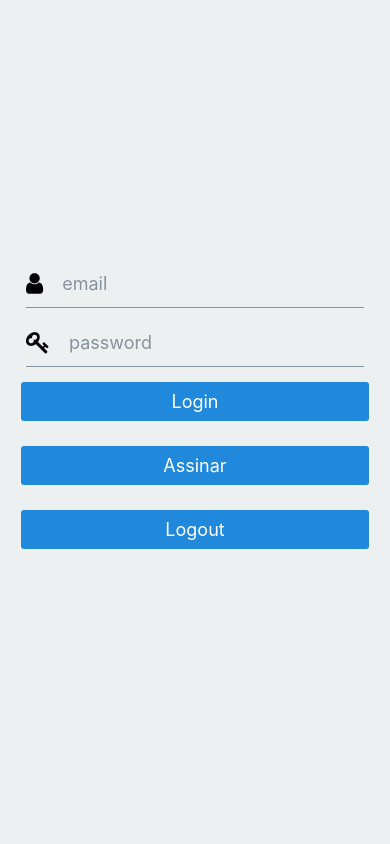
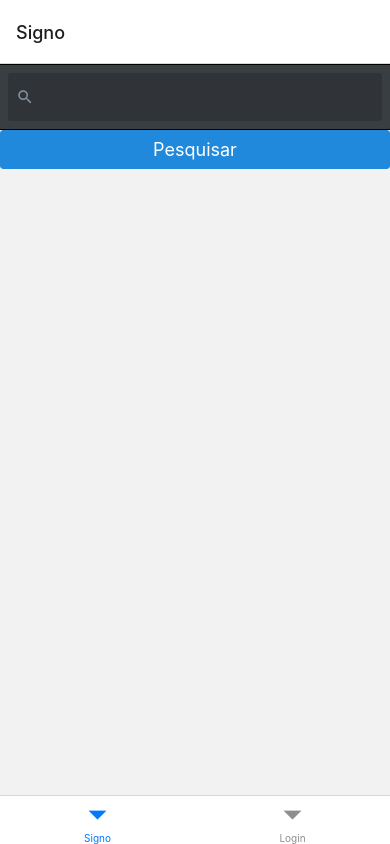
Before and after one commit to lucianovilela/signos, a React Native app: screen / in a window 390 px wide. Built offline with nearby package versions, Linux system fonts and the light colour scheme; no server answers.

Commit message:
nova versao

```diff
--- a/components/AppStyle.js
+++ b/components/AppStyle.js
@@ -8,7 +8,6 @@ const styles = StyleSheet.create({
     justifyContent: 'center',
     paddingTop: Constants.statusBarHeight,
     backgroundColor: '#ecf0f1',
-    padding: 8,
   },
   paragraph: {
     margin: 24,
--- a/components/BarcodeScreen.js
+++ /dev/null
@@ -1,79 +0,0 @@
-import React, { useState, useEffect, useContext } from "react";
-import { Text, View, StyleSheet, Button, Platform, SafeAreaView } from "react-native";
-import { BarCodeScanner } from "expo-barcode-scanner";
-import ContextAuth from "./InfoProvider";
-import style from '../components/AppStyle'
-
-import * as Permissions from "expo-permissions";
-
-export default function BarcodeScreen({ nativation }) {
-  const authContext = useContext(ContextAuth);
-  const [scanned, setScanned] = useState(false);
-
-  return (
-      scanned ? (
-        <SafeAreaView style={style.container} >
-          <View>
-            <Text>Acesso concedido</Text>
-
-
-          </View>
-          <Button title="ok" onPress={() => setScanned(false)} />
-        </SafeAreaView>
-      ) : (
-        <Barcode scanned={scanned} setScanned={setScanned} />
-      )
-  );
-}
-
-function Barcode({ scanned, setScanned }) {
-  const authContext = useContext(ContextAuth);
-  const [hasPermission, setHasPermission] = useState(null);
-
-  useEffect(() => {
-    (async () => {
-      if (Platform.OS.toLowerCase() === "web") {
-        setHasPermission(true);
-      } else {
-        const { status } = await Permissions.askAsync(Permissions.CAMERA);
-        setHasPermission(status === "granted");
-      }
-    })();
-  }, []);
-
-  const handleBarCodeScanned = ({ data }) => {
-    (async () => {
-      const obj = JSON.parse(data);
-
-      const token = await authContext.state.user.getIdToken();
-      setScanned(true);
-      authContext.action.fechingURL(
-        `https://portaoeletronico.herokuapp.com/api/portao/abre/${obj._id}?key=${obj.key}&email=${authContext.state.user.email}`,
-        token
-      );
-    })();
-  };
-
-  if (hasPermission === null) {
-    return <Text>Requesting for camera permission</Text>;
-  }
-  if (hasPermission === false) {
-    return <Text>No access to camera</Text>;
-  }
-
-  return (
-    <BarCodeScanner
-      key="camera"
-      onBarCodeScanned={scanned ? undefined : handleBarCodeScanned}
-      style={StyleSheet.absoluteFillObject}
-    ></BarCodeScanner>
-  );
-}
-
-const styles = StyleSheet.create({
-  container: {
-    flex: 1,
-    flexDirection: "column",
-    justifyContent: "center",
-  },
-});
--- a/components/HomeScreen.js
+++ b/components/HomeScreen.js
@@ -5,8 +5,8 @@ import { View } from "react-native";
 import { createBottomTabNavigator } from "@react-navigation/bottom-tabs";
 
 import ContextAuth from "./InfoProvider";
-import BarcodeScreen from "./BarcodeScreen";
 import LoginScreen from "./LoginScreen";
+import SignoScreen from "./SignoScreen";
 
 import style from "./AppStyle";
 
@@ -21,15 +21,12 @@ function HomeScreen({ navigation, route }) {
 
   return (
     <View style={style.container}>
-      {authContext.state.isSignout ? (
-        <LoginScreen />
-      ) : (
         <Tab.Navigator>
           <Tab.Screen
-            name="BarCode"
-            component={BarcodeScreen}
+            name="Signo"
+            component={SignoScreen}
             options={{
-              title: "Barcode",
+              title: "Signo",
             }}
           />
 
@@ -41,7 +38,6 @@ function HomeScreen({ navigation, route }) {
             }}
           />
         </Tab.Navigator>
-      )}
     </View>
   );
 }
--- /dev/null
+++ b/components/SignoScreen.js
@@ -0,0 +1,55 @@
+import * as React from 'react';
+import { useState } from 'react';
+
+import { View, StyleSheet, ActivityIndicator } from 'react-native';
+import {
+  Input,
+  Button,
+  SocialIcon,
+  SearchBar,
+  Text,
+  Avatar,
+  Card,
+  Image,
+} from 'react-native-elements';
+
+import * as WebBrowser from 'expo-web-browser';
+
+const InfoPessoal = ({ info }) => (
+  <Card containerStyle={{alignContent:"center"}}>
+    <Card.Image
+    source={{ uri: info.imagem }}
+        style={{ width: 200, height: 200 }}
+        PlaceholderContent={<ActivityIndicator/>}
+      />
+    <Card.Divider/>
+    <Card.Title>{info.info.fullName || info.info.name}</Card.Title>
+    <Text>{info.signo.signo}</Text>
+    <Text>{info.info.birthDate?.date}</Text>
+    <Text>{info.info.birthDate?.age} Anos </Text>
+    <Button title="info" onPress={()=>{ WebBrowser.openBrowserAsync(info.url)}}/>
+  </Card>
+);
+
+function SignoScreen({ navigation, route }) {
+  const [text, setText] = useState('');
+
+  const [info, setInfo] = useState(undefined);
+  const getInfo = () => {
+    if(text)
+      fetch(`https://signos-celebridades.herokuapp.com/celeb?nome=${text}`, {
+      method: 'GET',
+    })
+      .then((r) => r.json())
+      .then((r) => setInfo(r));
+  };
+  return (
+    <View >
+      <SearchBar onChangeText={(text) => setText(text)} value={text} />
+      <Button title="Pesquisar" onPress={getInfo} />
+      {info ? <InfoPessoal info={info} /> : <View />}
+    </View>
+  );
+}
+
+export default SignoScreen;
--- a/package.json
+++ b/package.json
@@ -14,10 +14,9 @@
     "@react-navigation/native": "*",
     "@react-navigation/stack": "^5.14.2",
     "expo": "39",
-    "expo-barcode-scanner": "~9.0.0",
     "expo-constants": "~9.2.0",
-    "expo-permissions": "~9.3.0",
     "expo-status-bar": "~1.0.2",
+    "expo-web-browser": "~8.5.0",
     "firebase": "7.9.0",
     "moment": "^2.0.0",
     "react": "16.13.1",
```
Also changed, not shown: 1 other file (tests, documents, lock files or other folders).
